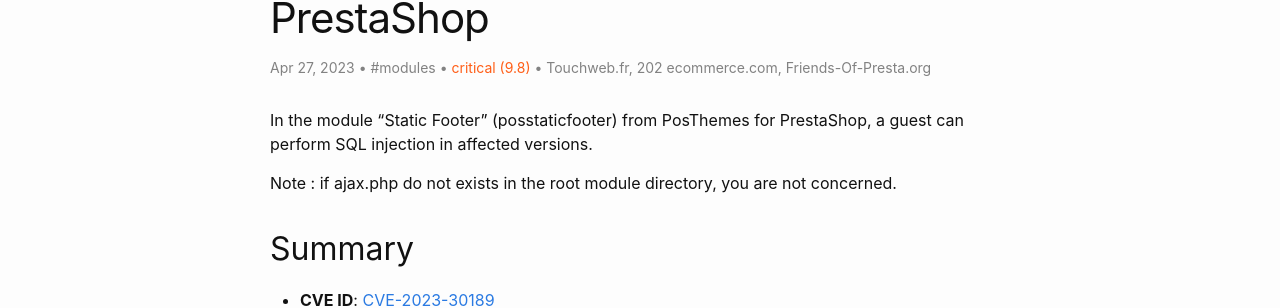
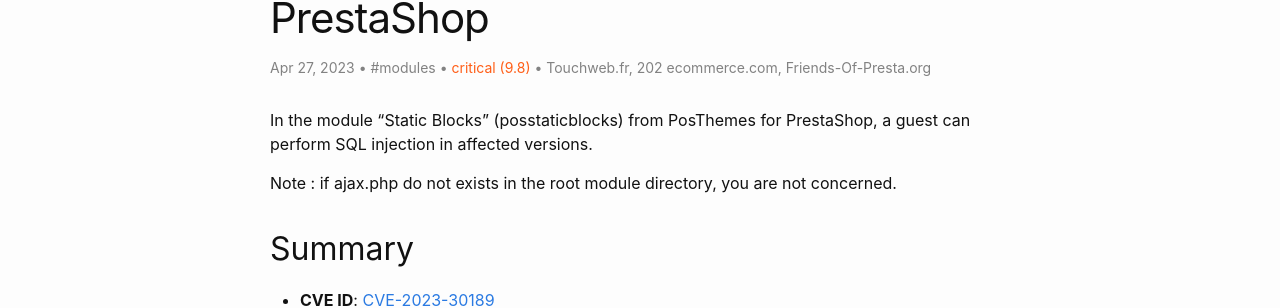
Before and after one commit to friends-of-presta/security-advisories, a Jekyll site: the page built from _posts/2023-04-27-posstaticblocks.md, in a window 1280 px wide and 900 px high. Shown: the part 243-551 px from the top of the window. Built offline with Jekyll 4.4.1, drawn with Linux system fonts in a browser that asks for light colours.

Commit message:
Update 2023-04-27-posstaticblocks.md

```diff
--- a/_posts/2023-04-27-posstaticblocks.md
+++ b/_posts/2023-04-27-posstaticblocks.md
@@ -10,7 +10,7 @@ meta: "CVE,PrestaShop,posstaticblocks"
 severity: "critical (9.8)"
 ---
 
-In the module "Static Footer" (posstaticfooter) from PosThemes for PrestaShop, a guest can perform SQL injection in affected versions.
+In the module "Static Blocks" (posstaticblocks) from PosThemes for PrestaShop, a guest can perform SQL injection in affected versions.
 
 Note : if ajax.php do not exists in the root module directory, you are not concerned.
 
```
